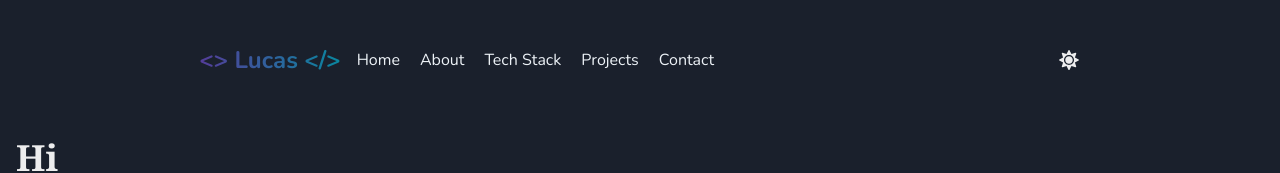
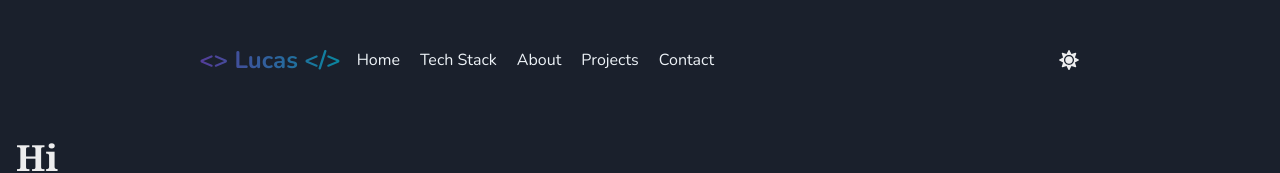
Before and after one commit to LucasPereiraMiranda/lucas-personal-portfolio, a Next.js app: page / in a window 1280 px wide. Shown: the top 173 px of the page. Built offline with nearby package versions, Linux system fonts and the light colour scheme.

Commit message:
refactor: change link order

```diff
--- a/src/components/NavBar/index.tsx
+++ b/src/components/NavBar/index.tsx
@@ -14,8 +14,8 @@ export function Navbar({ isSidebar }: NavbarProps) {
       wrap={isSidebar ? "wrap" : "nowrap"}
     >
       <Link href="/">Home</Link>
+      <Link href="/tech-stack">Tech Stack</Link>
       <Link href="/about">About</Link>
-      <Link href="/tech-stack">Tech Stack</Link>
       <Link href="/projects">Projects</Link>
       <Link href="/contact">Contact</Link>
     </Flex>
```
